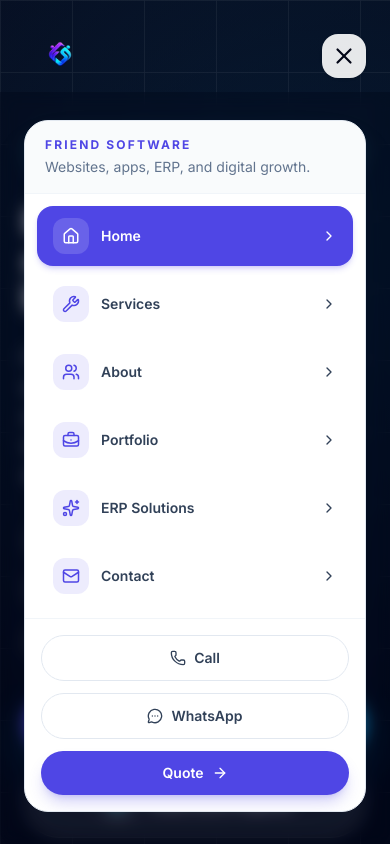
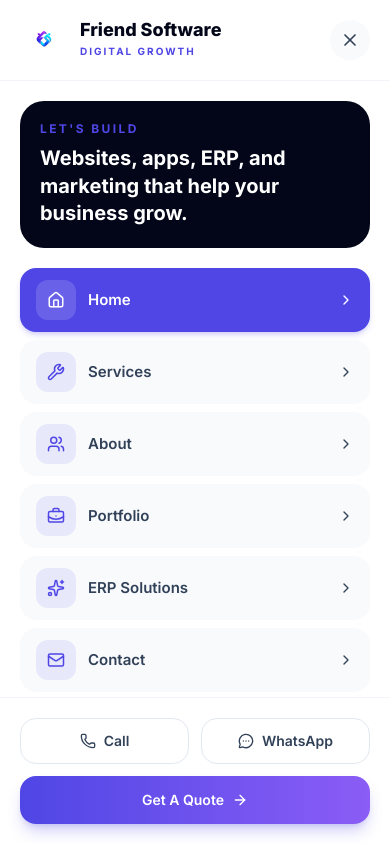
Before and after one commit to ashish1332005/Friend-Software, a React (Vite) app: page / in a window 390 px wide. Both pictures are taken after a click on the button "Open menu". Shown: the top 844 px of the page. Built offline with nearby package versions, Linux system fonts and the light colour scheme.

Commit message:
Improve mobile navbar

```diff
--- a/src/components/Navbar.jsx
+++ b/src/components/Navbar.jsx
@@ -38,6 +38,24 @@ const Navbar = () => {
     return () => window.removeEventListener('scroll', handleScroll);
   }, []);
 
+  useEffect(() => {
+    document.body.style.overflow = isMobileMenuOpen ? 'hidden' : '';
+    return () => {
+      document.body.style.overflow = '';
+    };
+  }, [isMobileMenuOpen]);
+
+  useEffect(() => {
+    const handleEscape = (event) => {
+      if (event.key === 'Escape') {
+        setIsMobileMenuOpen(false);
+      }
+    };
+
+    window.addEventListener('keydown', handleEscape);
+    return () => window.removeEventListener('keydown', handleEscape);
+  }, []);
+
   // Close mobile menu on route change
   useEffect(() => {
     setIsMobileMenuOpen(false);
@@ -46,14 +64,14 @@ const Navbar = () => {
   return (
     <header
       className={`fixed top-0 right-0 left-0 z-50 transition-all duration-500 ${
-        isScrolled ? 'py-3' : 'py-4'
+        isScrolled ? 'py-2 md:py-3' : 'py-3 md:py-4'
       }`}
     >
       <nav
-        className={`container flex min-h-[76px] items-center justify-between transition-all duration-500 ${
+        className={`container flex min-h-[64px] items-center justify-between transition-all duration-500 md:min-h-[76px] ${
           isScrolled
-            ? 'rounded-none border-white/70 bg-white/90 py-1 shadow-lg shadow-slate-900/5 backdrop-blur-2xl md:rounded-2xl md:border md:px-5'
-            : 'py-1 md:px-0'
+            ? 'border-white/70 bg-white/90 py-1 shadow-lg shadow-slate-900/5 backdrop-blur-2xl md:rounded-2xl md:border md:px-5'
+            : 'py-1'
         }`}
         aria-label="Main navigation"
       >
@@ -63,7 +81,7 @@ const Navbar = () => {
           className="group relative z-10 flex min-w-0 items-center gap-3"
           aria-label="Friend Software home"
         >
-          <div className="relative flex h-[72px] w-[72px] shrink-0 items-center justify-center overflow-hidden rounded-2xl transition-all duration-300 group-hover:scale-105 md:h-[82px] md:w-[82px]">
+          <div className="relative flex h-14 w-14 shrink-0 items-center justify-center overflow-hidden rounded-2xl transition-all duration-300 group-hover:scale-105 md:h-[72px] md:w-[72px] lg:h-[82px] lg:w-[82px]">
             <img
               src={logo}
               alt="Friend Software"
@@ -71,16 +89,16 @@ const Navbar = () => {
             />
           </div>
 
-          <div className="hidden min-w-0 leading-none lg:block">
+          <div className="min-w-0 leading-none sm:block">
             <h1
-              className={`truncate text-[26px] font-black tracking-tight transition-colors duration-300 ${
+              className={`truncate text-lg font-black tracking-tight transition-colors duration-300 sm:text-xl lg:text-[26px] ${
                 isScrolled ? 'text-slate-950' : 'text-white drop-shadow-sm'
               }`}
             >
               Friend Software
             </h1>
             <p
-              className={`mt-1 text-xs font-semibold tracking-[0.22em] transition-colors duration-300 ${
+              className={`mt-1 hidden text-[10px] font-semibold tracking-[0.18em] transition-colors duration-300 sm:block lg:text-xs lg:tracking-[0.22em] ${
                 isScrolled ? 'text-slate-500' : 'text-white/75'
               }`}
             >
@@ -129,12 +147,12 @@ const Navbar = () => {
         {/* Mobile Toggle */}
         <button
           type="button"
-            className="relative z-50 flex h-11 w-11 items-center justify-center rounded-2xl border border-slate-200 bg-white/90 text-dark shadow-sm transition-colors hover:bg-slate-100 xl:hidden"
+          className="relative z-50 flex h-11 w-11 items-center justify-center rounded-full border border-slate-200 bg-white/95 text-dark shadow-sm backdrop-blur transition-colors hover:bg-slate-100 xl:hidden"
           onClick={() => setIsMobileMenuOpen((o) => !o)}
           aria-label={isMobileMenuOpen ? 'Close menu' : 'Open menu'}
           aria-expanded={isMobileMenuOpen}
         >
-          {isMobileMenuOpen ? <X size={26} /> : <Menu size={26} />}
+          {isMobileMenuOpen ? <X size={22} /> : <Menu size={22} />}
         </button>
       </nav>
 
@@ -148,28 +166,58 @@ const Navbar = () => {
               initial={{ opacity: 0 }}
               animate={{ opacity: 1 }}
               exit={{ opacity: 0 }}
-              className="fixed inset-0 top-[92px] bg-slate-950/35 backdrop-blur-sm xl:hidden"
+              className="fixed inset-0 bg-slate-950/55 backdrop-blur-sm xl:hidden"
               onClick={() => setIsMobileMenuOpen(false)}
             />
 
-            <motion.div
-              initial={{ opacity: 0, y: -12, scale: 0.98 }}
-              animate={{ opacity: 1, y: 0, scale: 1 }}
-              exit={{ opacity: 0, y: -12, scale: 0.98 }}
-              transition={{ duration: 0.22, ease: 'easeOut' }}
-              className="container absolute right-0 left-0 top-full mt-2 xl:hidden"
+            <motion.aside
+              initial={{ x: '100%' }}
+              animate={{ x: 0 }}
+              exit={{ x: '100%' }}
+              transition={{ duration: 0.28, ease: [0.22, 1, 0.36, 1] }}
+              role="dialog"
+              aria-modal="true"
+              aria-label="Mobile navigation"
+              className="fixed bottom-0 right-0 top-0 z-50 flex w-full max-w-[390px] flex-col overflow-hidden bg-white shadow-2xl shadow-slate-950/25 xl:hidden"
             >
-              <div className="overflow-hidden rounded-3xl border border-slate-200 bg-white shadow-2xl shadow-slate-900/15">
-                <div className="border-b border-slate-100 bg-slate-50/80 px-5 py-4">
-                  <p className="text-xs font-bold uppercase tracking-[0.18em] text-primary">
-                    Friend Software
+              <div className="flex items-center justify-between border-b border-slate-100 px-5 py-4">
+                <Link
+                  to="/"
+                  className="flex min-w-0 items-center gap-3"
+                  aria-label="Friend Software home"
+                >
+                  <img src={logo} alt="Friend Software" className="h-12 w-12 shrink-0 object-contain" />
+                  <span className="min-w-0">
+                    <span className="block truncate text-lg font-black leading-none text-slate-950">
+                      Friend Software
+                    </span>
+                    <span className="mt-1 block text-[10px] font-bold uppercase tracking-[0.2em] text-primary">
+                      Digital Growth
+                    </span>
+                  </span>
+                </Link>
+
+                <button
+                  type="button"
+                  aria-label="Close menu"
+                  onClick={() => setIsMobileMenuOpen(false)}
+                  className="flex h-10 w-10 shrink-0 items-center justify-center rounded-full border border-slate-200 bg-slate-50 text-slate-700 hover:bg-slate-100"
+                >
+                  <X size={20} />
+                </button>
+              </div>
+
+              <div className="flex-1 overflow-y-auto px-5 py-5">
+                <div className="mb-5 rounded-3xl bg-slate-950 p-5 text-white">
+                  <p className="mb-2 text-xs font-bold uppercase tracking-[0.2em] text-primary">
+                    Let's build
                   </p>
-                  <p className="mt-1 text-sm text-slate-500">
-                    Websites, apps, ERP, and digital growth.
+                  <p className="text-xl font-bold leading-snug">
+                    Websites, apps, ERP, and marketing that help your business grow.
                   </p>
                 </div>
 
-                <div className="grid gap-2 p-3 sm:grid-cols-2">
+                <div className="space-y-2">
                   {navLinks.map((link, i) => {
                     const Icon = link.icon;
 
@@ -184,17 +232,17 @@ const Navbar = () => {
                           to={link.href}
                           end={link.href === '/'}
                           className={({ isActive }) =>
-                            `flex items-center gap-3 rounded-2xl px-4 py-3 text-sm font-semibold transition-all ${
+                            `flex min-h-14 items-center gap-3 rounded-2xl px-4 py-3 text-[15px] font-semibold transition-all ${
                               isActive
                                 ? 'bg-primary text-white shadow-md shadow-primary/20'
-                                : 'text-slate-700 hover:bg-slate-50 hover:text-primary'
+                                : 'bg-slate-50 text-slate-700 hover:bg-primary/5 hover:text-primary'
                             }`
                           }
                         >
                           {({ isActive }) => (
                             <>
                               <span
-                                className={`flex h-9 w-9 shrink-0 items-center justify-center rounded-xl ${
+                                className={`flex h-10 w-10 shrink-0 items-center justify-center rounded-xl ${
                                   isActive ? 'bg-white/15 text-white' : 'bg-primary/10 text-primary'
                                 }`}
                               >
@@ -209,11 +257,13 @@ const Navbar = () => {
                     );
                   })}
                 </div>
+              </div>
 
-                <div className="grid gap-3 border-t border-slate-100 p-4 sm:grid-cols-3">
+              <div className="border-t border-slate-100 bg-white p-5">
+                <div className="grid grid-cols-2 gap-3">
                   <a
                     href="tel:+919521066616"
-                    className="inline-flex items-center justify-center gap-2 rounded-full border border-slate-200 px-4 py-3 text-sm font-semibold text-slate-700 hover:border-primary/30 hover:text-primary"
+                    className="inline-flex items-center justify-center gap-2 rounded-2xl border border-slate-200 px-4 py-3 text-sm font-semibold text-slate-700 hover:border-primary/30 hover:text-primary"
                   >
                     <Phone size={16} />
                     Call
@@ -222,21 +272,21 @@ const Navbar = () => {
                     href="https://wa.me/919521066616"
                     target="_blank"
                     rel="noopener noreferrer"
-                    className="inline-flex items-center justify-center gap-2 rounded-full border border-slate-200 px-4 py-3 text-sm font-semibold text-slate-700 hover:border-primary/30 hover:text-primary"
+                    className="inline-flex items-center justify-center gap-2 rounded-2xl border border-slate-200 px-4 py-3 text-sm font-semibold text-slate-700 hover:border-primary/30 hover:text-primary"
                   >
                     <MessageCircleMore size={16} />
                     WhatsApp
                   </a>
                   <Link
                     to="/contact"
-                    className="inline-flex items-center justify-center gap-2 rounded-full bg-primary px-4 py-3 text-sm font-semibold text-white shadow-lg shadow-primary/25"
+                    className="col-span-2 inline-flex items-center justify-center gap-2 rounded-2xl bg-gradient-to-r from-primary to-secondary px-4 py-3.5 text-sm font-semibold text-white shadow-lg shadow-primary/25"
                   >
-                    Quote
+                    Get A Quote
                     <ArrowRight size={16} />
                   </Link>
                 </div>
               </div>
-            </motion.div>
+            </motion.aside>
           </>
         )}
       </AnimatePresence>
```
